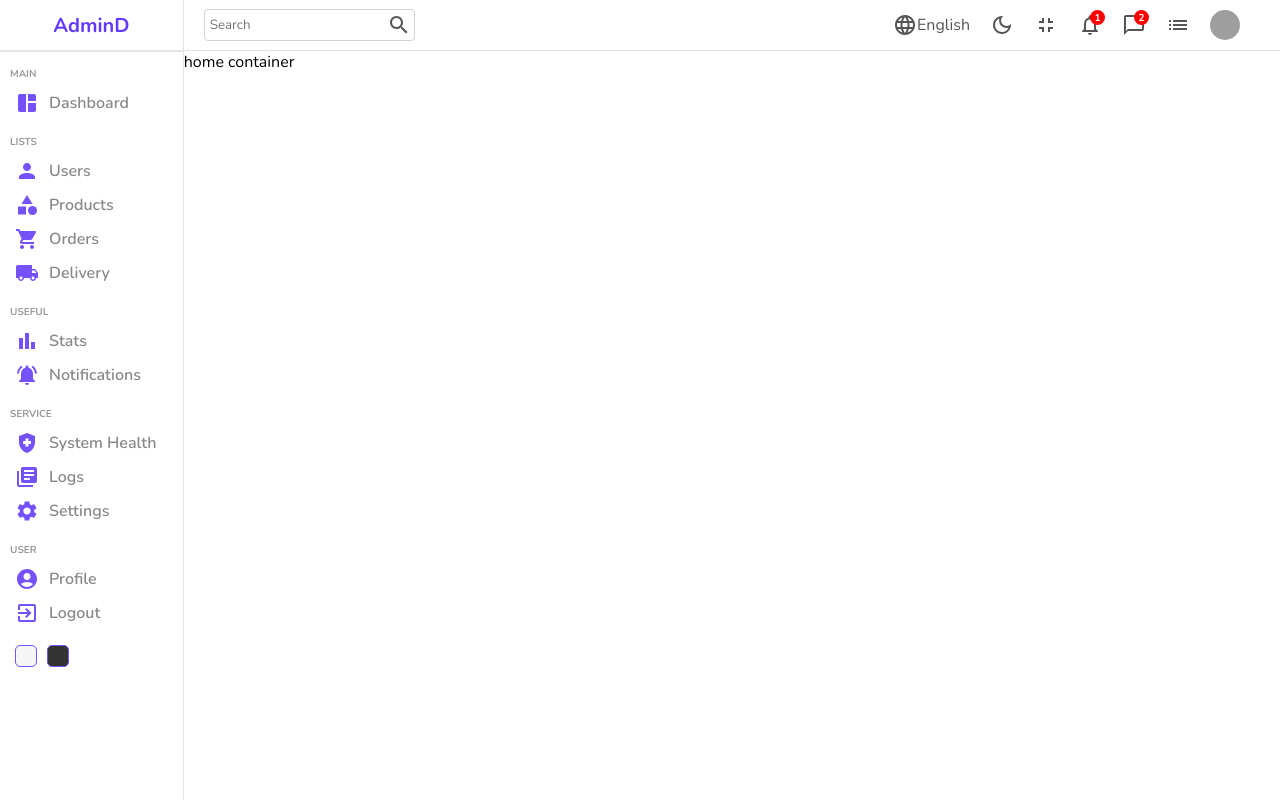
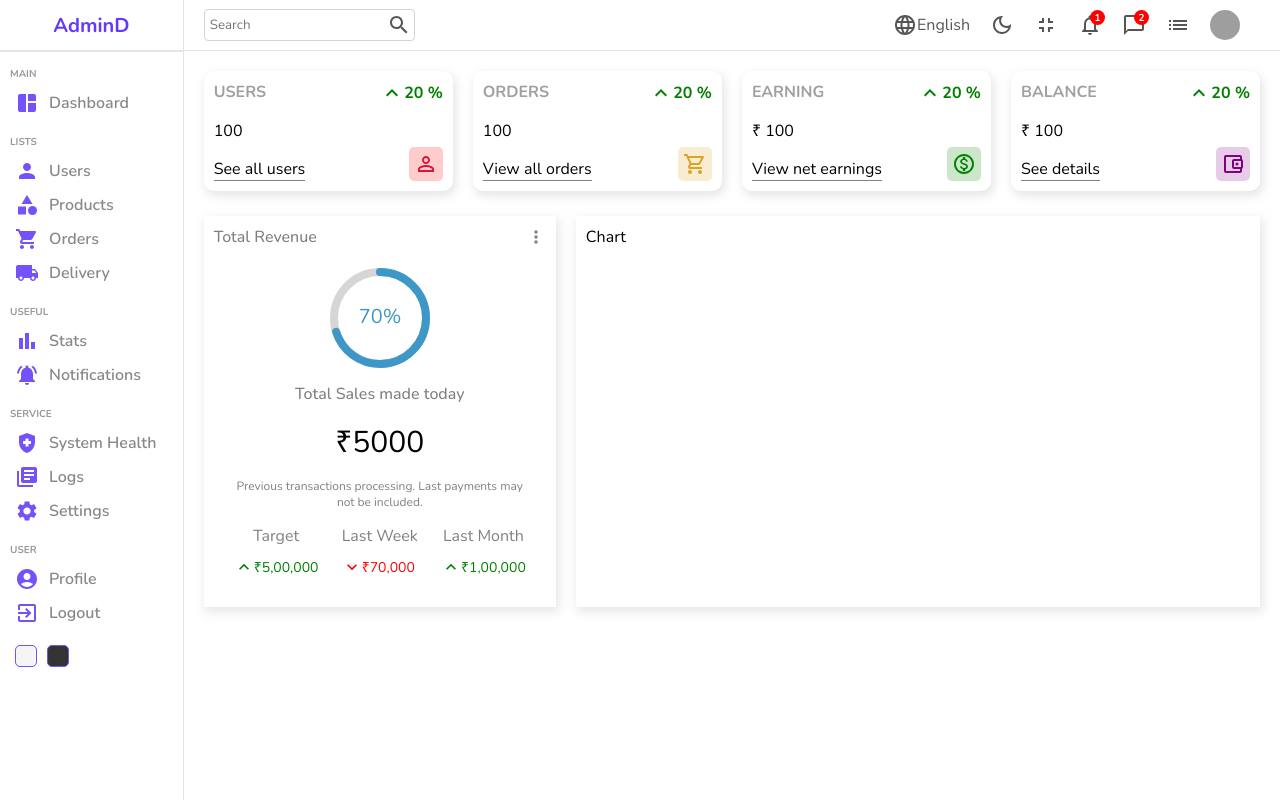
Before and after one commit to Suzanne-11/admin-dashboard, a React (Create React App) app: page / in a window 1280 px wide. Built offline with nearby package versions, Linux system fonts and the light colour scheme; grey boxes are pictures that could not be loaded.

Commit message:
Implemented widgets and static Featured Chart feature

```diff
--- a/package.json
+++ b/package.json
@@ -11,6 +11,7 @@
     "@testing-library/react": "^13.4.0",
     "@testing-library/user-event": "^13.5.0",
     "react": "^18.2.0",
+    "react-circular-progressbar": "^2.1.0",
     "react-dom": "^18.2.0",
     "react-router-dom": "^6.16.0",
     "react-scripts": "5.0.1",
--- /dev/null
+++ b/src/components/chart/Chart.jsx
@@ -0,0 +1,10 @@
+import React from 'react';
+import './chart.scss';
+
+const Chart = () => {
+  return (
+    <div className='chart'>Chart</div>
+  )
+}
+
+export default Chart
--- /dev/null
+++ b/src/components/chart/chart.scss
@@ -0,0 +1,6 @@
+.chart{
+    flex: 4;
+    -webkit-box-shadow: 2px 4px 10px 1px rgba(0, 0, 0, 0.47);
+    box-shadow: 2px 4px 10px 1px rgba(201, 201, 201, 0.47);
+    padding: 10px;
+}
--- /dev/null
+++ b/src/components/featured/Featured.jsx
@@ -0,0 +1,54 @@
+import React from 'react';
+import './featured.scss';
+import { CircularProgressbar } from 'react-circular-progressbar';
+import 'react-circular-progressbar/dist/styles.css';
+import KeyboardArrowDownIcon from "@mui/icons-material/KeyboardArrowDown";
+import KeyboardArrowUpOutlinedIcon from "@mui/icons-material/KeyboardArrowUpOutlined";
+import MoreVertIcon from "@mui/icons-material/MoreVert";
+
+
+const Featured = () => {
+  return (
+    <div className='featured'>
+        <div className="top">
+            <h1 className="title">Total Revenue</h1>
+            <MoreVertIcon fontSize='small'/>
+        </div>
+        <div className="bottom">
+            <div className="featured-chart">
+                <CircularProgressbar value={70} text={"70%"} strokeWidth={8}/>
+            </div>
+            <p className="title">Total Sales made today</p>
+            <p className="amount">₹5000</p>
+            <p className="desc">Previous transactions processing. Last payments may not be included.</p>
+            <div className="summary">
+              <div className="item">
+                <div className="item-title">Target</div>
+                <div className="item-result positive">
+                  <KeyboardArrowUpOutlinedIcon fontSize='small'/>
+                  <div className="result-amount">₹5,00,000</div>
+                </div>
+              </div>
+
+              <div className="item">
+                <div className="item-title">Last Week</div>
+                <div className="item-result negative">
+                  <KeyboardArrowDownIcon fontSize='small'/>
+                  <div className="result-amount">₹70,000</div>
+                </div>
+              </div>
+
+              <div className="item">
+                <div className="item-title">Last Month</div>
+                <div className="item-result positive">
+                  <KeyboardArrowUpOutlinedIcon fontSize='small'/>
+                  <div className="result-amount">₹1,00,000</div>
+                </div>
+              </div>
+            </div>
+        </div>
+    </div>
+  )
+}
+
+export default Featured
--- /dev/null
+++ b/src/components/featured/featured.scss
@@ -0,0 +1,78 @@
+.featured{
+    flex: 2;
+    -webkit-box-shadow: 2px 4px 10px 1px rgba(0, 0, 0, 0.47);
+    box-shadow: 2px 4px 10px 1px rgba(201, 201, 201, 0.47);
+    padding: 10px;
+
+    .top{
+        display: flex;
+        align-items: center;
+        justify-content: space-between;
+        color: gray;
+
+        .title{
+            font-size: 16px;
+            font-weight: 500;
+        }
+    }
+
+    .bottom {
+        padding: 20px;
+        display: flex;
+        flex-direction: column;
+        align-items: center;
+        justify-content: center;
+        gap: 15px;
+
+        .featured-chart {
+          width: 100px;
+          height: 100px;
+        }
+
+        .title {
+          font-weight: 500;
+          color: gray;
+        }
+
+        .amount {
+          font-size: 30px;
+        }
+
+        .desc {
+          font-weight: 300;
+          font-size: 12px;
+          color: gray;
+          text-align: center;
+        }
+
+        .summary{
+            width: 100%;
+            display: flex;
+            align-items: center;
+            justify-content: space-between;
+
+            .item{
+                text-align: center;
+
+                .item-title{
+                    color: gray;
+                    font-style: 14px;
+                }
+
+                .item-result{
+                    display: flex;
+                    align-items: center;
+                    margin-top: 10px;
+                    font-size: 14px;
+
+                    &.positive{
+                        color:green;
+                    }
+                    &.negative{
+                        color:red;
+                    }
+                }
+            }
+        }
+    }
+}
--- /dev/null
+++ b/src/components/widget/Widget.jsx
@@ -0,0 +1,82 @@
+import React from 'react';
+import './widget.scss';
+import KeyboardArrowUpIcon from '@mui/icons-material/KeyboardArrowUp';
+import PersonOutlineIcon from '@mui/icons-material/PersonOutline';
+import AccountBalanceWalletOutlinedIcon from "@mui/icons-material/AccountBalanceWalletOutlined";
+import ShoppingCartOutlinedIcon from "@mui/icons-material/ShoppingCartOutlined";
+import MonetizationOnOutlinedIcon from "@mui/icons-material/MonetizationOnOutlined";
+
+
+const Widget = ({type}) => {
+    let data;
+
+    //temp DB
+    const amount=100;
+    const diff=20;
+
+    switch(type){
+        case "user":
+            data={
+                title: "USERS",
+                isMoney: false,
+                link: "See all users",
+                icon: <PersonOutlineIcon className='icon'
+                style={{color:'crimson', backgroundColor: "rgba(255, 0, 0, 0.2"}} />
+            };
+            break;
+
+            case "order":
+            data={
+                title: "ORDERS",
+                isMoney: false,
+                link: "View all orders",
+                icon: <ShoppingCartOutlinedIcon className='icon'
+                style={{backgroundColor: "rgba(218, 165, 32, 0.2)", color: "goldenrod"}}
+                />
+            };
+            break;
+
+            case "earning":
+            data={
+                title: "EARNING",
+                isMoney: true,
+                link: "View net earnings",
+                icon: <MonetizationOnOutlinedIcon className='icon'
+                style={{ backgroundColor: "rgba(0, 128, 0, 0.2)", color: "green" }} />
+            };
+            break;
+
+            case "balance":
+            data={
+                title: "BALANCE",
+                isMoney: true,
+                link: "See details",
+                icon: <AccountBalanceWalletOutlinedIcon className='icon'
+                style={{backgroundColor: "rgba(128, 0, 128, 0.2)", color: "purple"}} />
+            };
+            break;
+
+        default:
+            break;
+    }
+  return (
+    <div className='widget'>
+        <div className="left">
+            <span className='title'>{data.title}</span>
+            <span className='counter'>{data.isMoney && "₹"} {amount}</span>
+            <span className='link'>{data.link}</span>
+
+        </div>
+        <div className="right">
+            <div className="percentage positive">
+                <KeyboardArrowUpIcon />
+                {diff} %
+            </div>
+            {data.icon}
+        </div>
+
+    </div>
+  )
+}
+
+export default Widget
--- /dev/null
+++ b/src/components/widget/widget.scss
@@ -0,0 +1,55 @@
+.widget{
+    display: flex;
+    flex: 1;
+    justify-content: space-between;
+    padding: 10px;
+    -webkit-box-shadow: 2px 4px 10px 1px rgba(0, 0, 0, 0.47);
+    box-shadow: 2px 4px 10px 1px rgba(201, 201, 201, 0.47);
+    border-radius: 10px;
+    height: 100px;
+
+    .left, .right{
+        display: flex;
+        flex-direction: column;
+        justify-content: space-between;
+
+        .title{
+            font-weight: bold;
+            font-style: 14px;
+            color: rgb(160, 160, 160);
+
+        }
+
+        .counter{
+            font-style: 28px;
+            font-weight: 300;
+        }
+
+        .link{
+            width: max-content;
+            font-style: 12px;
+            border-bottom: 1px solid gray;
+        }
+
+        .percentage{
+            display: flex;
+            align-items: center;
+            font-style: 14px;
+            font-weight: bold;
+
+            &.positive{
+                color: green;
+            }
+            &.negative{
+                color: red;
+            }
+        }
+
+        .icon{
+            font-style: 18px;
+            padding: 5px;
+            border-radius: 5px;
+            align-self: flex-end;
+        }
+    }
+}
--- a/src/pages/home/Home.jsx
+++ b/src/pages/home/Home.jsx
@@ -2,6 +2,9 @@
 import "./home.scss";
 import Sidebar from '../../components/sidebar/Sidebar';
 import Navbar from '../../components/navbar/Navbar';
+import Widget from '../../components/widget/Widget';
+import Chart from '../../components/chart/Chart';
+import Featured from '../../components/featured/Featured';
 
 const Home = () => {
   return (
@@ -9,7 +12,16 @@
       <Sidebar />
       <div className="home-container">
         <Navbar />
-        home container
+        <div className="widgets">
+          <Widget type="user" />
+          <Widget type="order" />
+          <Widget type="earning" />
+          <Widget type="balance" />
+        </div>
+        <div className="charts">
+          <Featured />
+          <Chart />
+        </div>
       </div>
     </div>
   )
--- a/src/pages/home/home.scss
+++ b/src/pages/home/home.scss
@@ -3,5 +3,15 @@
 
     .home-container{
         flex: 6;
+
+        .widgets, .charts{
+            display: flex;
+            padding: 20px;
+            gap: 20px;
+        }
+
+        .charts{
+            padding: 5px 20px;
+        }
     }
 }
```
Also changed, not shown: 1 other file (tests, documents, lock files or other folders).
